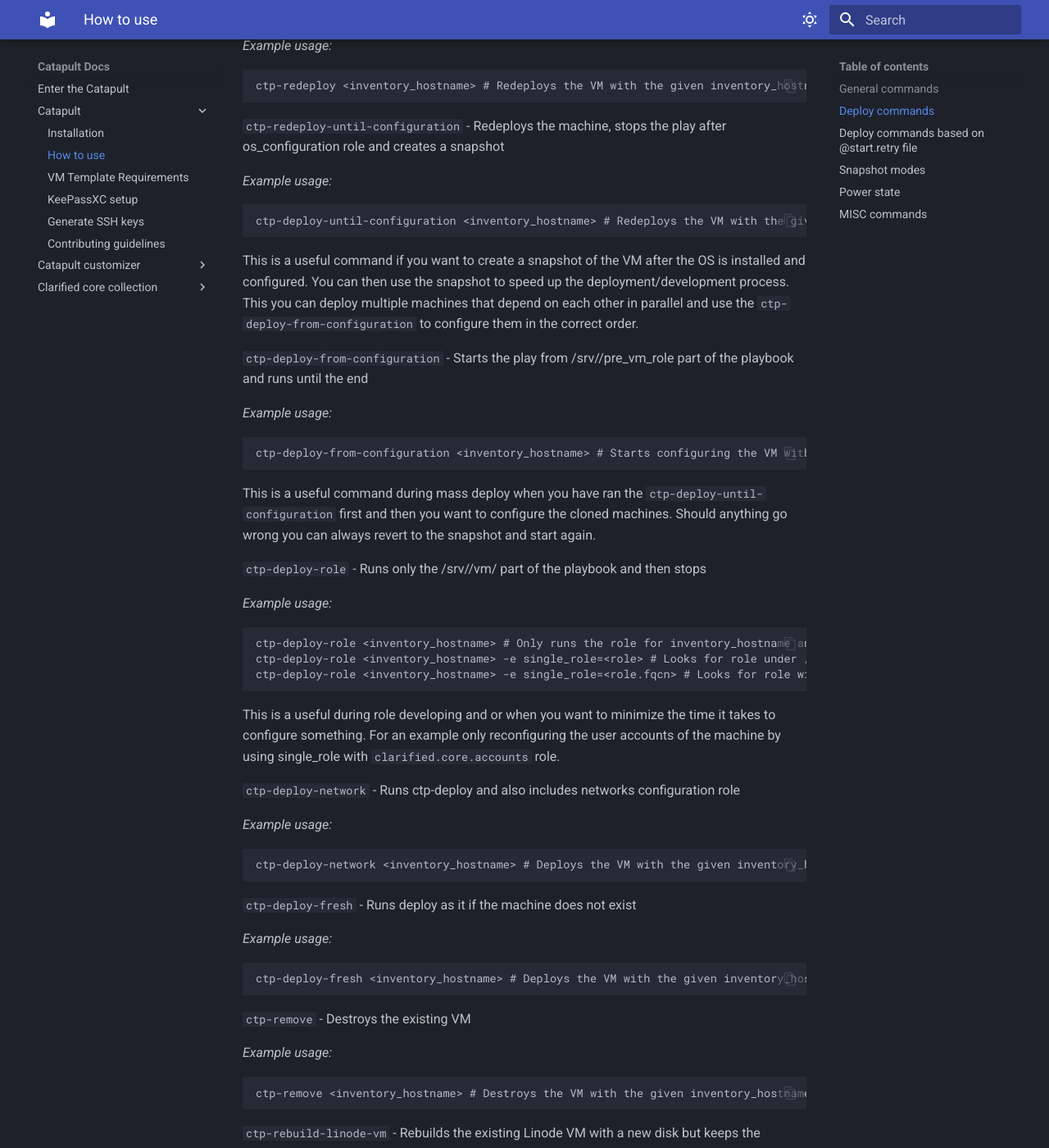
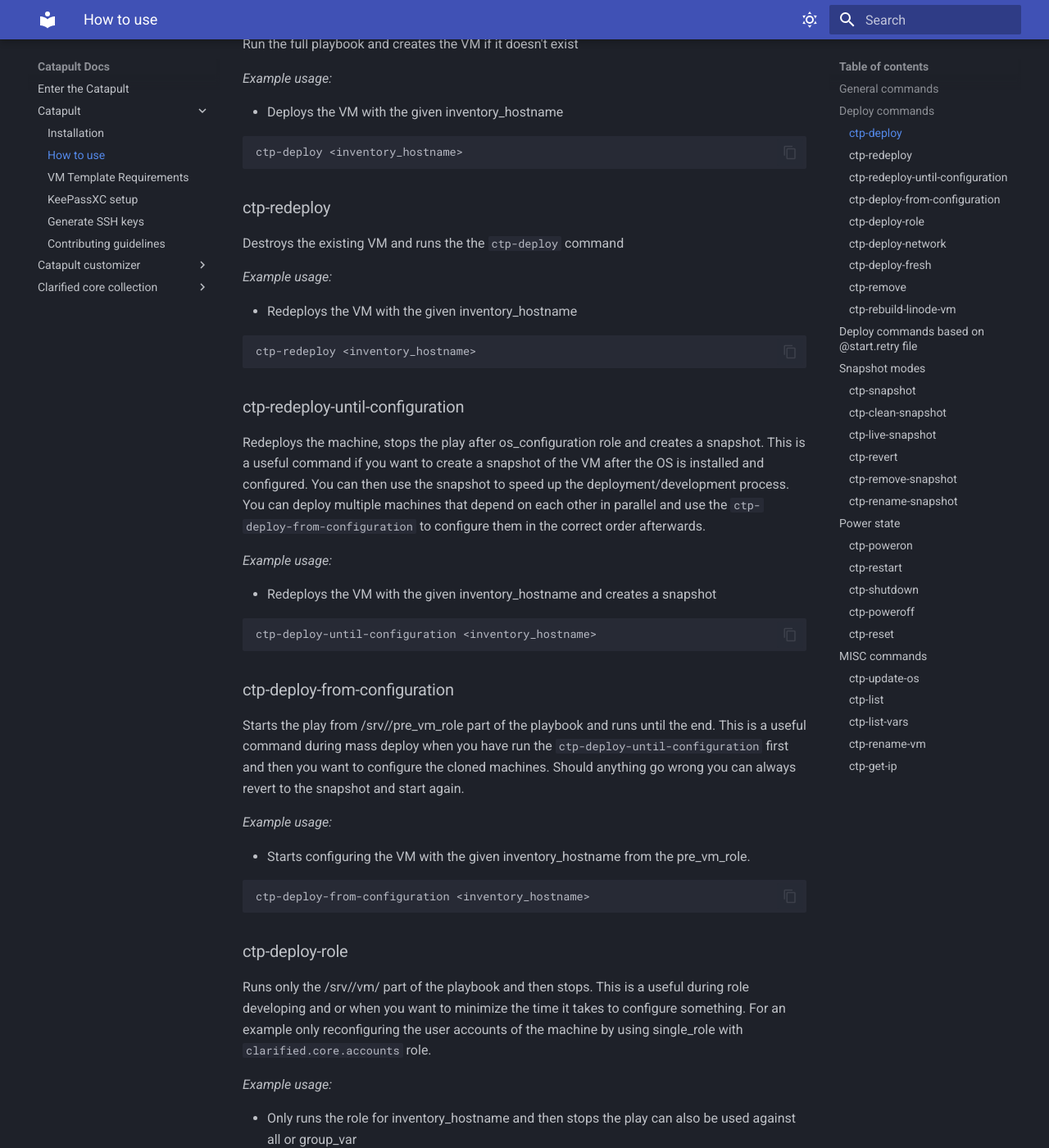
Before and after one commit to ClarifiedSecurity/catapult-docs, an MkDocs documentation site: the page built from docs/catapult/02-how-to-use.md, in a window 1280 px wide and 1400 px high, scrolled down 829 px. Shown: the whole window at 82% size. Built offline with MkDocs 1.6.1 and Material for MkDocs 9.7.7, drawn with Linux system fonts in a browser that asks for light colours; some of the changed text lies outside the part shown.

Commit message:
CatapultBot update docs

````diff
--- a/docs/catapult/02-how-to-use.md
+++ b/docs/catapult/02-how-to-use.md
@@ -4,249 +4,421 @@
 
 ## General commands
 
-`ctp-install-all-requirements` - Installs all Ansible roles, collections and Python dependencies
+- Installs all Ansible roles, collections and Python dependencies (useful for development)
 
-`ctp-install-custom-requirements` - Installs only Ansible roles & collections from files that are not named requirements.yml under /srv/requirements folder.
+```zsh
+ctp-install-all-requirements
+```
 
-`ctp-select-project` - Lists all available projects under /srv/inventories and allows you to select one
+- Installs only Ansible roles & collections from files that are NOT named requirements.yml under /srv/requirements folder (useful for development).
+
+```zsh
+ctp-install-custom-requirements
+```
+
+- Lists all available projects under /srv/inventories and allows you to select one
+
+```zsh
+ctp-select-project
+```
 
 ## Deploy commands
 
 Examples for the deploy commands are done with one machine but you can use the same commands with multiple machines by using the `all` keyword or a group_var. Use Ansible's documentation for [Advanced deploy patterns](https://docs.ansible.com/ansible/latest/user_guide/intro_patterns.html)
 
-`ctp-deploy` - Run the full playbook and creates the VM if it doesn't exist
+### ctp-deploy
+
+Run the full playbook and creates the VM if it doesn't exist
 
 _Example usage:_
 
+- Deploys the VM with the given inventory_hostname
+
 ```zsh
-ctp-deploy <inventory_hostname> # Deploys the VM with the given inventory_hostname
+ctp-deploy <inventory_hostname>
 ```
 
-`ctp-redeploy` - Destroys the existing VM and runs the full playbook (ctp-deploy command)
+### ctp-redeploy
+
+Destroys the existing VM and runs the the `ctp-deploy` command
 
 _Example usage:_
 
+- Redeploys the VM with the given inventory_hostname
+
 ```zsh
-ctp-redeploy <inventory_hostname> # Redeploys the VM with the given inventory_hostname
+ctp-redeploy <inventory_hostname>
 ```
 
-`ctp-redeploy-until-configuration` - Redeploys the machine, stops the play after os_configuration role and creates a snapshot
+### ctp-redeploy-until-configuration
+
+Redeploys the machine, stops the play after os_configuration role and creates a snapshot. This is a useful command if you want to create a snapshot of the VM after the OS is installed and configured. You can then use the snapshot to speed up the deployment/development process. You can deploy multiple machines that depend on each other in parallel and use the `ctp-deploy-from-configuration` to configure them in the correct order afterwards.
 
 _Example usage:_
 
+- Redeploys the VM with the given inventory_hostname and creates a snapshot
+
 ```zsh
-ctp-deploy-until-configuration <inventory_hostname> # Redeploys the VM with the given inventory_hostname and creates a snapshot
+ctp-deploy-until-configuration <inventory_hostname>
 ```
 
-This is a useful command if you want to create a snapshot of the VM after the OS is installed and configured. You can then use the snapshot to speed up the deployment/development process. This you can deploy multiple machines that depend on each other in parallel and use the `ctp-deploy-from-configuration` to configure them in the correct order.
+### ctp-deploy-from-configuration
 
-`ctp-deploy-from-configuration` - Starts the play from /srv/<project_name>/pre_vm_role part of the playbook and runs until the end
+Starts the play from /srv/<project_name>/pre_vm_role part of the playbook and runs until the end. This is a useful command during mass deploy when you have run the `ctp-deploy-until-configuration` first and then you want to configure the cloned machines. Should anything go wrong you can always revert to the snapshot and start again.
 
 _Example usage:_
 
+- Starts configuring the VM with the given inventory_hostname from the pre_vm_role.
+
 ```zsh
-ctp-deploy-from-configuration <inventory_hostname> # Starts configuring the VM with the given inventory_hostname from the pre_vm_role
+ctp-deploy-from-configuration <inventory_hostname>
 ```
 
-This is a useful command during mass deploy when you have ran the `ctp-deploy-until-configuration` first and then you want to configure the cloned machines. Should anything go wrong you can always revert to the snapshot and start again.
+### ctp-deploy-role
 
-`ctp-deploy-role` - Runs only the /srv/<project_name>/vm/<role_name> part of the playbook and then stops
+Runs only the /srv/<project_name>/vm/<role_name> part of the playbook and then stops. This is a useful during role developing and or when you want to minimize the time it takes to configure something. For an example only reconfiguring the user accounts of the machine by using single_role with `clarified.core.accounts` role.
 
 _Example usage:_
 
+- Only runs the role for inventory_hostname and then stops the play can also be used against all or group_var
+
 ```zsh
-ctp-deploy-role <inventory_hostname> # Only runs the role for inventory_hostname and then stops the play can also be used against all or group_var
-ctp-deploy-role <inventory_hostname> -e single_role=<role> # Looks for role under /srv/<project_name>/roles/<role> and only runs it.
-ctp-deploy-role <inventory_hostname> -e single_role=<role.fqcn> # Looks for role with the fully qualified role name (FQCN) in the installed collections and only runs that and stops
+ctp-deploy-role <inventory_hostname>
 ```
 
-This is a useful during role developing and or when you want to minimize the time it takes to configure something. For an example only reconfiguring the user accounts of the machine by using single_role with `clarified.core.accounts` role.
+- Looks for role under `/srv/<project_name>/roles/<role>` and only runs it.
 
-`ctp-deploy-network` - Runs ctp-deploy and also includes networks configuration role
+```zsh
+ctp-deploy-role <inventory_hostname> -e single_role=<role>
+```
+
+- Looks for role with the fully qualified role name (FQCN) in the installed collections and only runs that and stops
+
+```zsh
+ctp-deploy-role <inventory_hostname> -e single_role=<role.fqcn>
+```
+
+### ctp-deploy-network
+
+Runs ctp-deploy and also includes networks configuration role
 
 _Example usage:_
 
+- Deploys the VM with the given inventory_hostname and also configures the networks
+
 ```zsh
-ctp-deploy-network <inventory_hostname> # Deploys the VM with the given inventory_hostname and also configures the networks
+ctp-deploy-network <inventory_hostname>
 ```
 
-`ctp-deploy-fresh` - Runs deploy as it if the machine does not exist
+### ctp-deploy-fresh
+
+Runs deploy as it if the machine does not exist
 
 _Example usage:_
 
+- Deploys the VM with the given inventory_hostname as if it didn't exist
+
 ```zsh
-ctp-deploy-fresh <inventory_hostname> # Deploys the VM with the given inventory_hostname as if it didn't exist
+ctp-deploy-fresh <inventory_hostname>
 ```
 
-`ctp-remove` - Destroys the existing VM
+### ctp-remove
+
+Destroys the existing VM
 
 _Example usage:_
 
+- Destroys the VM with the given inventory_hostname
+
 ```zsh
-ctp-remove <inventory_hostname> # Destroys the VM with the given inventory_hostname
+ctp-remove <inventory_hostname>
 ```
 
-`ctp-rebuild-linode-vm` - Rebuilds the existing Linode VM with a new disk but keeps the existing IP
+### ctp-rebuild-linode-vm
+
+Rebuilds the existing Linode VM with a new disk but keeps the existing IP
 
 _Example usage:_
 
+- Rebuilds the VM with the given inventory_hostname
+
 ```zsh
-ctp-rebuild-linode-vm <inventory_hostname> # Rebuilds the VM with the given inventory_hostname
+ctp-rebuild-linode-vm <inventory_hostname>
 ```
 
 ## Deploy commands based on @start.retry file
 
 Whenever a deploy fails a start.retry file is created under /srv/inventories/<project_name>/start.retry. Instead of going trough the logs to find what machines failed you can use the following commands to deploy only the failed machines. Keep in mind that only that latest fail is written into the start.retry file so when running multiple instances of Catapult (using `make shell` multiple times) and multiple deploys in parallel the latest fail will be written into the start.retry file.
 
+- Run `ctp-deploy` on failed machines based on start.retry file
+
 ```zsh
-ctp-retry-deploy # Deploys failed machines based on start.retry file
+ctp-retry-deploy
 ```
 
+- Run `ctp-redeploy` failed machines based on start.retry file
+
 ```zsh
-ctp-retry-redeploy # Redeploy failed machines based on start.retry file
+ctp-retry-redeploy
 ```
 
+- Runs `ctp-redeploy-until-configuration` on failed machines based on start.retry file
+
 ```zsh
-ctp-retry-until-configuration # Runs ctp-deploy-until-configuration on failed machines based on start.retry file
+ctp-retry-redeploy-until-configuration
 ```
 
+- Run `ctp-deploy-from-configuration` on failed machines based on start.retry file
+
 ```zsh
-ctp-deploy-from-configuration- # Runs ctp-deploy-from-configuration on failed machines based on start.retry file
+ctp-retry-deploy-from-configuration
 ```
 
+- Run `ctp-deploy-role` on failed machines based on start.retry file
+
 ```zsh
-ctp-retry-deploy-role # Runs ctp-retry-deploy-role on failed machines based on start.retry file
+ctp-retry-deploy-role
 ```
 
 ## Snapshot modes
 
 Different commands for managing machine snapshots. Note that the commands might not work with all providers. In that case you will receive a message that the command not implemented for the provider.
 
-`ctp-snapshot` - Create a snapshot of the VM
+### ctp-snapshot
+
+Create a snapshot of the VM
 
 _Example usage:_
 
+- Creates a snapshot of the VM for the given inventory_hostname with the default snapshot name
+
 ```zsh
-ctp-snapshot <inventory_hostname> # Creates a snapshot of the VM for the given inventory_hostname with the default snapshot name
-ctp-snapshot <inventory_hostname> -e snapshot_name=<snapshot_name> # Creates a snapshot of the VM for the given inventory_hostname with the given snapshot name
+ctp-snapshot <inventory_hostname>
 ```
 
-`ctp-clean-snapshot` - Remove all existing snapshots and create a new snapshot of the VM
+- Creates a snapshot of the VM for the given inventory_hostname with the given snapshot name
+
+```zsh
+ctp-snapshot <inventory_hostname> -e snapshot_name=<snapshot_name>
+```
+
+### ctp-clean-snapshot
+
+Remove all existing snapshots and create a new snapshot of the VM
 
 _Example usage:_
 
+- Removes all existing snapshots and creates a new snapshot of the VM for the given inventory_hostname
+
 ```zsh
-ctp-clean-snapshot <inventory_hostname> # Removes all existing snapshots and creates a new snapshot of the VM for the given inventory_hostname
-ctp-clean-snapshot <inventory_hostname> -e snapshot_name=<snapshot_name> # Removes all existing snapshots and creates a new snapshot of the VM for the given inventory_hostname with the given snapshot name
+ctp-clean-snapshot <inventory_hostname>
 ```
 
-`ctp-live-snapshot` - Creates a snapshot of a running machine including memory, mostly applicable to VMware products
+- Removes all existing snapshots and creates a new snapshot of the VM for the given inventory_hostname with the given snapshot name
+
+```zsh
+ctp-clean-snapshot <inventory_hostname> -e snapshot_name=<snapshot_name>
+```
+
+### ctp-live-snapshot
+
+Creates a snapshot of a running machine including memory, mostly applicable to VMware products
 
 _Example usage:_
 
+- Creates a live snapshot of the VM for the given inventory_hostname
+
 ```zsh
-ctp-live-snapshot <inventory_hostname> # Creates a live snapshot of the VM for the given inventory_hostname
-ctp-live-snapshot <inventory_hostname> -e snapshot_name=<snapshot_name> # Creates a live snapshot of the VM for the given inventory_hostname with the given snapshot name
+ctp-live-snapshot <inventory_hostname>
 ```
 
-`ctp-revert` - Revert to the latest default snapshot or to the given snapshot name
+- Creates a live snapshot of the VM for the given inventory_hostname with the given snapshot name
+
+```zsh
+ctp-live-snapshot <inventory_hostname> -e snapshot_name=<snapshot_name>
+```
+
+### ctp-revert
+
+Revert to the latest default snapshot or to the given snapshot name
 
 _Example usage:_
 
+- Reverts the VM for the given inventory_hostname to the latest default snapshot
+
 ```zsh
-ctp-revert <inventory_hostname> # Reverts the VM for the given inventory_hostname to the latest default snapshot
-ctp-revert <inventory_hostname> -e snapshot_name=<snapshot_name> # Reverts the VM for the given inventory_hostname to the given snapshot name
+ctp-revert <inventory_hostname>
+```
+
+- Reverts the VM for the given inventory_hostname to the given snapshot name
+
+```zsh
+ctp-revert <inventory_hostname> -e snapshot_name=<snapshot_name>
 
 ```
 
-`ctp-remove-snapshot=` - Removing snapshot, requires -e snapshot_name=snapshot_name_to_remove
+### ctp-remove-snapshot
+
+Removing snapshot, requires -e snapshot_name=snapshot_name_to_remove
 
 _Example usage:_
 
+- Removes the snapshot for the given inventory_hostname
+
 ```zsh
-ctp-remove-snapshot <inventory_hostname> -e snapshot_name=snapshot_name_to_remove # Removes the snapshot for the given inventory_hostname
-ctp-remove-snapshot <inventory_hostname> -e remove_all_snapshots=true # Removes all snapshots for the given inventory_hostname
+ctp-remove-snapshot <inventory_hostname> -e snapshot_name=snapshot_name_to_remove
 ```
 
-`ctp-rename-snapshot=` - Renaming snapshot, requires -e snapshot_name=existing_snapshot_name_to_rename -e new_snapshot_name=new_snapshot_name
+- Removes all snapshots for the given inventory_hostname
+
+```zsh
+ctp-remove-snapshot <inventory_hostname> -e remove_all_snapshots=true
+```
+
+### ctp-rename-snapshot
+
+Renaming snapshot, requires -e snapshot_name=existing_snapshot_name_to_rename -e new_snapshot_name=new_snapshot_name
 
 _Example usage:_
 
+- Renames the snapshot for given inventory_hostname machine
+
 ```zsh
-ctp-rename-snapshot <inventory_hostname> -e snapshot_name=existing_snapshot_name_to_rename -e new_snapshot_name=new_snapshot_name # Renames the snapshot with for given inventory_hostname
+ctp-rename-snapshot <inventory_hostname> -e snapshot_name=existing_snapshot_name_to_rename -e new_snapshot_name=new_snapshot_name
 ```
 
 ## Power state
 
 These commands are for managing the power state of the VMs. Without connection to them over SSH. For an example using VMTools on VMware products.
 
-`ctp-poweron` - Power on VM
+### ctp-poweron
 
-`ctp-restart` - Restart VM
+Power on VM
 
-`ctp-shutdown` - Shut down VM (graceful shutdown)
+### ctp-restart
 
-`ctp-poweroff` - Power off VM (ungraceful shutdown)
+Restart VM
 
-`ctp-reset` - Reset VM (very ungraceful)
+### ctp-shutdown
+
+Shut down VM (graceful shutdown)
+
+### ctp-poweroff
+
+Power off VM (ungraceful shutdown)
+
+### ctp-reset
+
+Reset VM (very ungraceful)
 
 _Example usage:_
 
+- Powers on the VM for the given inventory_hostname
+
 ```zsh
-ctp-poweron <inventory_hostname> # Powers on the VM for the given inventory_hostname
-ctp-restart <inventory_hostname> # Restarts the VM for the given inventory_hostname
-ctp-shutdown <inventory_hostname> # Shuts down the VM for the given inventory_hostname
-ctp-poweroff <inventory_hostname> # Powers off the VM for the given inventory_hostname
-ctp-reset <inventory_hostname> # Resets the VM for the given inventory_hostname
+ctp-poweron <inventory_hostname>
+```
+
+- Restarts the VM for the given inventory_hostname
+
+```zsh
+ctp-restart <inventory_hostname>
+```
+
+- Shuts down the VM for the given inventory_hostname
+
+```zsh
+ctp-shutdown <inventory_hostname>
+```
+
+- Powers off the VM for the given inventory_hostname
+
+```zsh
+ctp-poweroff <inventory_hostname>
+```
+
+- Resets the VM for the given inventory_hostname
+
+```zsh
+ctp-reset <inventory_hostname>
 ```
 
 ## MISC commands
 
-`ctp-update-os` - Runs only the clarified.core.updates role on the given targets. Useful for only updating the OS packages.
+### ctp-update-os
+
+Runs only the clarified.core.updates role on the given targets. Useful for only updating the OS packages.
 
 _Example usage:_
 
+- Updates the OS packages for the given inventory_hostname
+
 ```zsh
-ctp-update-os <inventory_hostname> # Updates the OS packages for the given inventory_hostname
+ctp-update-os <inventory_hostname>
 ```
 
-`ctp-list` - List the inventory_hostnames for the given project, group_var or just to check if the inventory_hostname is valid
+### ctp-list
+
+List the inventory_hostnames for the given project, group_var or just to check if the inventory_hostname is valid. This command is useful to use a a pre-check before running any of the other commands. You can make sure that your advanced regex is correct and you don't run the command on the wrong inventory_hostname.
 
 _Example usage:_
 
+- Checks if the inventory_hostnames exists
+
 ```zsh
-ctp-list <inventory_hostname> # Checks if the inventory_hostnames exists
-ctp-list all # Lists all of the inventory_hostnames for the given project
-ctp-list <group_var> # Lists all of the inventory_hostnames for the given group_var
+ctp-list <inventory_hostname>
 ```
 
-This command is useful to use a a pre-check before running any of the other commands. You can make sure that your advanced regex is correct and you don't run the command on the wrong inventory_hostname.
+- Lists all of the inventory_hostnames for the given project
 
-`ctp-list-vars` - List (most) of the variables for the given inventory_hostname
+```zsh
+ctp-list all
+```
+
+- Lists all of the inventory_hostnames for the given group_var
+
+```zsh
+ctp-list <group_var>
+```
+
+### ctp-list-vars
+
+List (most) of the variables for the given inventory_hostname. This command is useful to check what variables are available in the given inventory_hostname. It is not a complete list of all the variables because of home some host_vars get loaded but it's useful when getting started with the role development.
 
 _Example usage:_
 
+- Lists the variables for the given inventory_hostname
+
 ```zsh
-ctp-list-vars <inventory_hostname> # Lists the variables for the given inventory_hostname
+ctp-list-vars <inventory_hostname>
 ```
 
-This command is useful to check what variables are available in the given inventory_hostname. It is not a complete list of all the variables because of home some host_vars get loaded but it's useful when getting started with the role development.
+### ctp-rename-vm
 
-`ctp-rename-vm` - Renaming VM
+Renaming VM. This command is useful when the naming scheme for the VMs has changed and you want to rename some or all of them for the project.
 
 _Example usage:_
 
+- Renames the VM for the given inventory_hostname with the given values
+
 ```zsh
-ctp-rename-vm <inventory_hostname> -e old_vm_name=<old_name> -e new_vm_name=<new_name> # Renames the VM for the given inventory_hostname with the given values
-cpp-rename-vm <inventory_hostname> -e new_vm_name=<new_name> # Renames the VM for the given inventory_hostname where the old name is the current value defined in the group or host vars
+ctp-rename-vm <inventory_hostname> -e old_vm_name=<old_name> -e new_vm_name=<new_name>
 ```
 
-This command is useful when the naming scheme for the VMs has changed and you want to rename some or all of them for the project.
+- Renames the VM for the given inventory_hostname where the old name is the current value defined in
 
-`ctp-get-ip` - Getting the IP's and FQDN of the VM
+```zsh
+cpp-rename-vm <inventory_hostname> -e new_vm_name=<new_name>the group or host vars
+```
+
+### ctp-get-ip
+
+Getting the IP's and FQDN of the VM
 
 _Example usage:_
 
+- Gets the IP's and FQDN of the VM for the given inventory_hostname
+
 ```zsh
-ctp-get-ip <inventory_hostname> # Gets the IP's and FQDN of the VM for the given inventory_hostname
+ctp-get-ip <inventory_hostname>
 ```
````
Also changed, not shown: docs/catapult/01-installation.md (+11 -6 lines).
